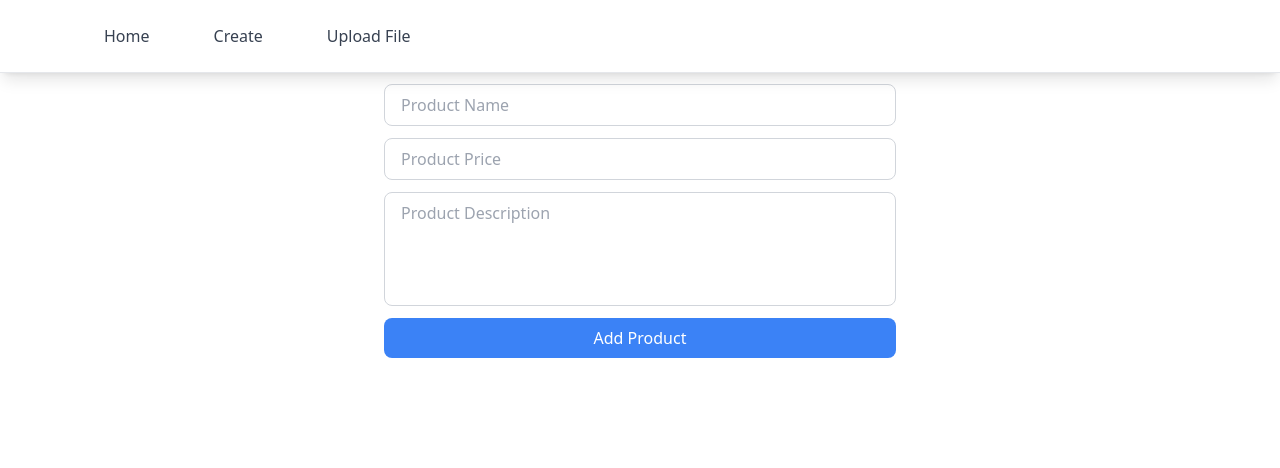
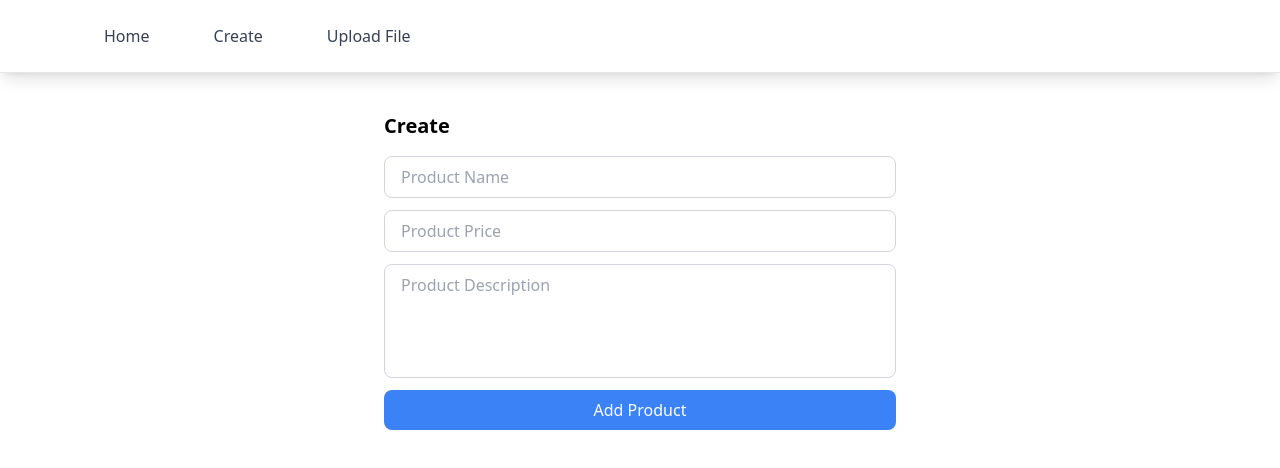
Before and after one commit to AshiqCode/Products-Supabase, a React (Create React App) app: page /Create in a window 1280 px wide. Shown: the top 468 px of the page. Built offline with nearby package versions, Linux system fonts and the light colour scheme.

Commit message:
UI Updated

```diff
--- a/src/pages/Create.js
+++ b/src/pages/Create.js
@@ -24,7 +24,7 @@ const Create = () => {
     }
   };
   return (
-    <div className="w-2/5 mx-auto mt-10">
+    <div className="w-2/5 mx-auto mt-28">
       <p className="text-black text-xl font-semibold mb-4">Create</p>
 
       <input
--- a/src/pages/Home.js
+++ b/src/pages/Home.js
@@ -46,7 +46,7 @@ const Home = () => {
     <>
       {fetchError && <p>{fetchError}</p>}
       {products && (
-        <div className="mt-10">
+        <div className="mt-28">
           {products.map((product) => {
             return (
               <div
--- a/src/pages/UploadFile.js
+++ b/src/pages/UploadFile.js
@@ -42,7 +42,6 @@ return (
           file:bg-blue-500 file:text-white
           hover:file:bg-blue-600
           cursor-pointer border border-gray-300 rounded-lg p-2"
-
           onChange={(e)=>setFile(e.target.files[0])}
               />
     </label>
```
